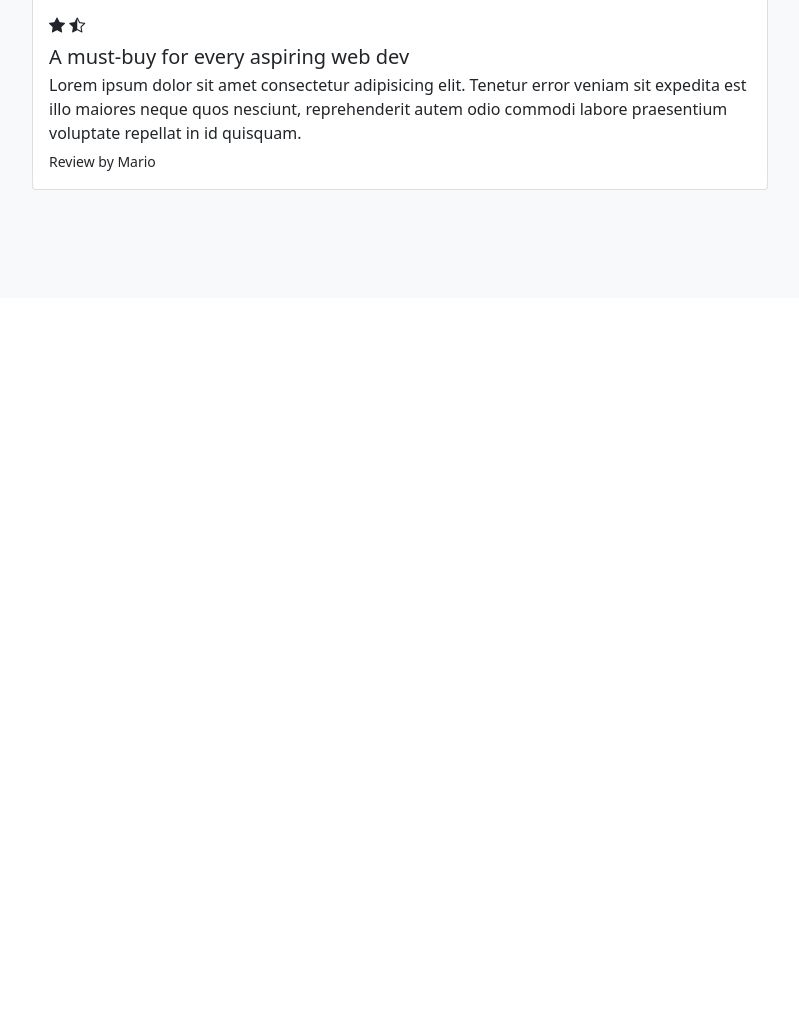
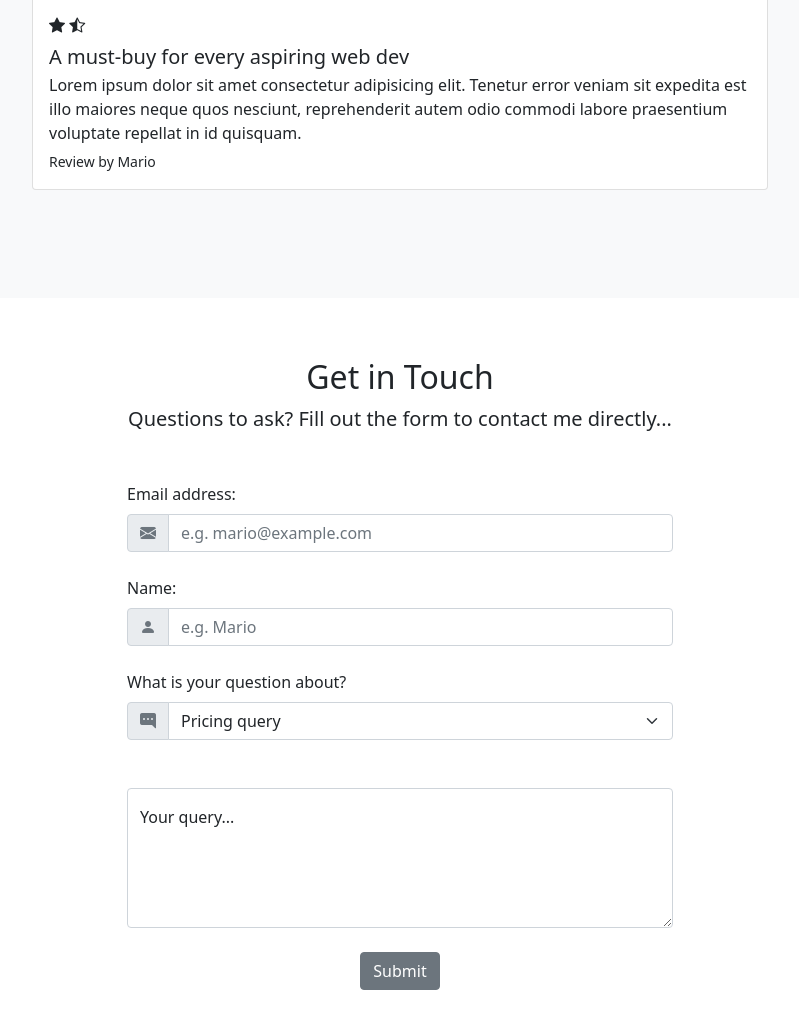
Before and after one commit to NegarSal/Book, a plain HTML site: page index.html in a window 1280 px wide. Shown: the part 3384-4412 px from the top of the page, without its empty margins (240-1039 px from the left). Before the commit the page ends 3682 px from the top, so only its background shows below. Drawn offline with nearby package versions, Linux system fonts and the light colour scheme.

Commit message:
adding working with Forms

```diff
--- a/index.html
+++ b/index.html
@@ -324,6 +324,57 @@
         </div>
     </section>
 
+    <!-- contact form -->
+    <!-- form-control, form-label, form-select, input-group, input-group-text -->
+    <section id="contact">
+        <div class="container-lg">
+
+            <div class="text-center">
+                <h2>Get in Touch</h2>
+                <p class="lead">Questions to ask? Fill out the form to contact me directly...</p>
+            </div>
+            <div class="row justify-content-center my-5">
+                <div class="col-lg-6">
+                    <form>
+                        <label for="email" class="form-label">Email address:</label>
+                        <div class="input-group mb-4">
+                            <span class="input-group-text">
+                                <i class="bi bi-envelope-fill text-secondary"></i>
+                            </span>
+                            <input type="text" id="email" class="form-control" placeholder="e.g. mario@example.com" />
+                        </div>
+                        <label for="name" class="form-label">Name:</label>
+                        <div class="mb-4 input-group">
+                            <span class="input-group-text">
+                                <i class="bi bi-person-fill text-secondary"></i>
+                            </span>
+                            <input type="text" id="name" class="form-control" placeholder="e.g. Mario" />
+                        </div>
+                        <label for="subject" class="form-label">What is your question about?</label>
+                        <div class="mb-4 input-group">
+                            <span class="input-group-text">
+                                <i class="bi bi-chat-right-dots-fill text-secondary"></i>
+                            </span>
+                            <select class="form-select" id="subject">
+                                <option value="pricing" selected>Pricing query</option>
+                                <option value="content">Content query</option>
+                                <option value="other">Other query</option>
+                            </select>
+                        </div>
+                        <div class="mb-4 mt-5 form-floating">
+                            <textarea class="form-control" id="query" style="height: 140px"
+                                placeholder="query"></textarea>
+                            <label for="query">Your query...</label>
+                        </div>
+                        <div class="mb-4 text-center">
+                            <button type="submit" class="btn btn-secondary">Submit</button>
+                        </div>
+                    </form>
+                </div>
+            </div>
+        </div>
+    </section>
+
     <script src="https://cdn.jsdelivr.net/npm/bootstrap@5.0.2/dist/js/bootstrap.bundle.min.js"
         integrity="sha384-MrcW6ZMFYlzcLA8Nl+NtUVF0sA7MsXsP1UyJoMp4YLEuNSfAP+JcXn/tWtIaxVXM"
         crossorigin="anonymous"></script>
```
